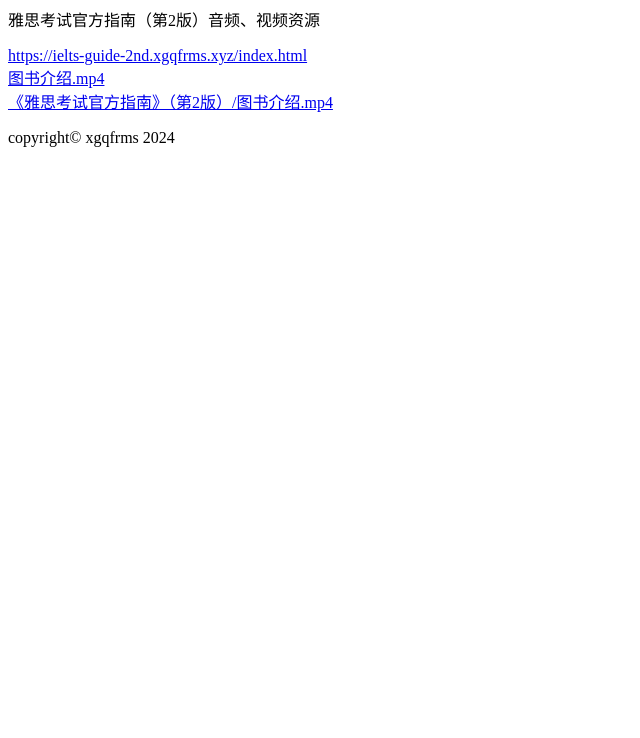
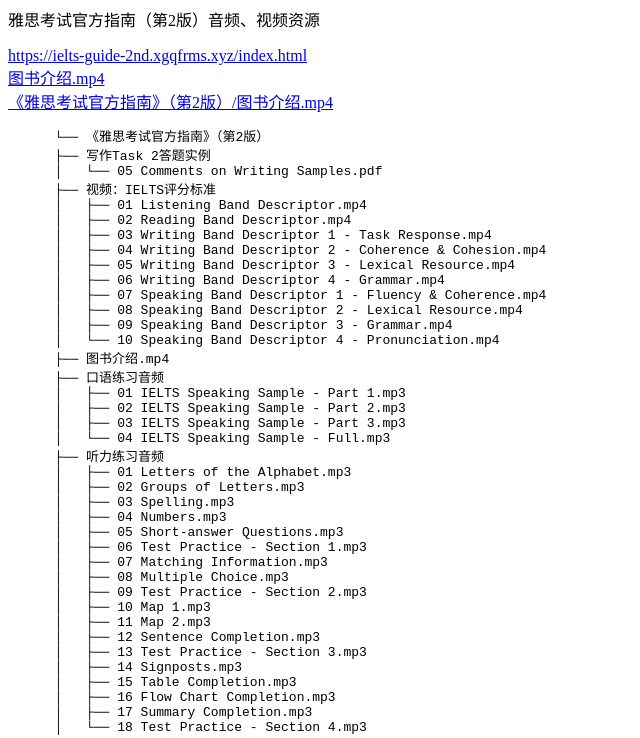
Before and after one commit to xgqfrms/IELTS-Guide-2nd, a website: page docs/index.html in a window 1280 px wide. Shown: the part 73-811 px from the top of the page, without its empty margins (0-640 px from the left). Drawn offline with Linux system fonts and the light colour scheme.

Commit message:
feat: js ESM & TODOs

```diff
--- /dev/null
+++ b/docs/app.js
@@ -0,0 +1,23 @@
+
+export const echo = () => console.log(`%c雅思考试官方指南（第2版）音频、视频资源`, `background: #000; color: #0f0; font-size: 23px;`);
+
+/*
+TODO:
+
+1. Node.js 遍历 tree (js 没有读写本地文件的权限 ？)
+2. 判断 folder / file 递归，动态生成 URL
+3. URL Unicode encodeURI / encodeURIComponent, 把中文转换成标准的纯字符 URL
+4. 返回结果集合数组
+5. 动态插入 DOM
+
+*/
+
+export const autoInsertToDOM = () => {
+  // document.body
+  // const body = document.querySelector(`body`);
+  const app = document.querySelectorById(`app`);
+  // app.insertAdjacentElement(`beforebegin`, dom)
+  // app.insertAdjacentText(`beforebegin`, `text`)
+  app.insertAdjacentHTML(`beforebegin`, `<h3>插入 DOM 测试</h3>`)
+  // app.insertAdjacentHTML(`beforebegin`, `<ul>tree???</ul>`)
+}
--- a/docs/index.html
+++ b/docs/index.html
@@ -10,21 +10,94 @@
 </head>
 <body>
   <header>
-    <h1>ielts-guide-2th</h1>
+    <h1>ielts-guide-2nd</h1>
     <p>雅思考试官方指南（第2版）音频、视频资源</p>
     <a href="https://ielts-guide-2nd.xgqfrms.xyz/index.html" class="href">https://ielts-guide-2nd.xgqfrms.xyz/index.html</a>
   </header>
-  <main>
+  <main id="app">
     <section>
       <a href="https://ielts-guide-2nd.xgqfrms.xyz/《雅思考试官方指南》（第2版）/图书介绍.mp4">图书介绍.mp4</a>
       <br />
       <a href="https://ielts-guide-2nd.xgqfrms.xyz/%E3%80%8A%E9%9B%85%E6%80%9D%E8%80%83%E8%AF%95%E5%AE%98%E6%96%B9%E6%8C%87%E5%8D%97%E3%80%8B%EF%BC%88%E7%AC%AC2%E7%89%88%EF%BC%89/%E5%9B%BE%E4%B9%A6%E4%BB%8B%E7%BB%8D.mp4">《雅思考试官方指南》（第2版）/图书介绍.mp4</a>
     </section>
-    <article></article>
+
+    <article>
+      <!-- todos
+      1. Node.js 遍历 tree
+      2. 判断 folder / file 递归，动态生成 URL
+      3. 返回结果集合数组 -->
+    </article>
+    <pre>
+      └── 《雅思考试官方指南》（第2版）
+      ├── 写作Task 2答题实例
+      │   └── 05 Comments on Writing Samples.pdf
+      ├── 视频：IELTS评分标准
+      │   ├── 01 Listening Band Descriptor.mp4
+      │   ├── 02 Reading Band Descriptor.mp4
+      │   ├── 03 Writing Band Descriptor 1 - Task Response.mp4
+      │   ├── 04 Writing Band Descriptor 2 - Coherence & Cohesion.mp4
+      │   ├── 05 Writing Band Descriptor 3 - Lexical Resource.mp4
+      │   ├── 06 Writing Band Descriptor 4 - Grammar.mp4
+      │   ├── 07 Speaking Band Descriptor 1 - Fluency & Coherence.mp4
+      │   ├── 08 Speaking Band Descriptor 2 - Lexical Resource.mp4
+      │   ├── 09 Speaking Band Descriptor 3 - Grammar.mp4
+      │   └── 10 Speaking Band Descriptor 4 - Pronunciation.mp4
+      ├── 图书介绍.mp4
+      ├── 口语练习音频
+      │   ├── 01 IELTS Speaking Sample - Part 1.mp3
+      │   ├── 02 IELTS Speaking Sample - Part 2.mp3
+      │   ├── 03 IELTS Speaking Sample - Part 3.mp3
+      │   └── 04 IELTS Speaking Sample - Full.mp3
+      ├── 听力练习音频
+      │   ├── 01 Letters of the Alphabet.mp3
+      │   ├── 02 Groups of Letters.mp3
+      │   ├── 03 Spelling.mp3
+      │   ├── 04 Numbers.mp3
+      │   ├── 05 Short-answer Questions.mp3
+      │   ├── 06 Test Practice - Section 1.mp3
+      │   ├── 07 Matching Information.mp3
+      │   ├── 08 Multiple Choice.mp3
+      │   ├── 09 Test Practice - Section 2.mp3
+      │   ├── 10 Map 1.mp3
+      │   ├── 11 Map 2.mp3
+      │   ├── 12 Sentence Completion.mp3
+      │   ├── 13 Test Practice - Section 3.mp3
+      │   ├── 14 Signposts.mp3
+      │   ├── 15 Table Completion.mp3
+      │   ├── 16 Flow Chart Completion.mp3
+      │   ├── 17 Summary Completion.mp3
+      │   └── 18 Test Practice - Section 4.mp3
+      ├── 模拟试题听力录音
+      │   ├── 01 Academic Test 1.mp3
+      │   ├── 02 Academic Test 2.mp3
+      │   ├── 03 Academic Test 3.mp3
+      │   └── 04 Academic Test 4.mp3
+      ├── 视频：雅思写作指导
+      │   └── 07 Video - POWER Writing.mp4
+      ├── 《雅思手册》相关视频
+      │   ├── 雅思考试机考操作系统简介.mp4
+      │   ├── 雅思视频通话口语考试流程.mp4
+      │   ├── 雅思考试机考写作部分操作指南.mp4
+      │   ├── 雅思考试机考听力部分操作指南.mp4
+      │   └── 雅思考试机考阅读部分操作指南.mp4
+      └── 视频：口语考试实况录像
+          ├── 01 Speaking Sample 1.mp4
+          ├── 02 Speaking Sample 2.mp4
+          ├── 03 Speaking Sample 3.mp4
+          ├── 04 Speaking Sample 4.mp4
+          └── 05 Comments on Speaking Samples.pdf
+
+  9 directories, 51 files
+    </pre>
   </main>
   <footer>
     <p>copyright&copy; xgqfrms 2024</p>
   </footer>
-  <!-- <script type="module" src="./app.js"></script> -->
+  <script type="module" src="./test.js"></script>
+  <!-- <script type="module" src="./app.js"> -->
+  <script type="module">
+    import {echo} from "./app.js";
+    echo();
+  </script>
 </body>
 </html>
--- /dev/null
+++ b/docs/test.js
@@ -0,0 +1,5 @@
+// export const test = () => console.log(`%c雅思考试官方指南（第2版）音频、视频资源`, `background: #000; color: #f0f;`);
+
+const test = () => console.log(`%c雅思考试官方指南（第2版）音频、视频资源`, `background: #000; color: #f0f;`);
+// call function in module itself ✅
+test();
```
